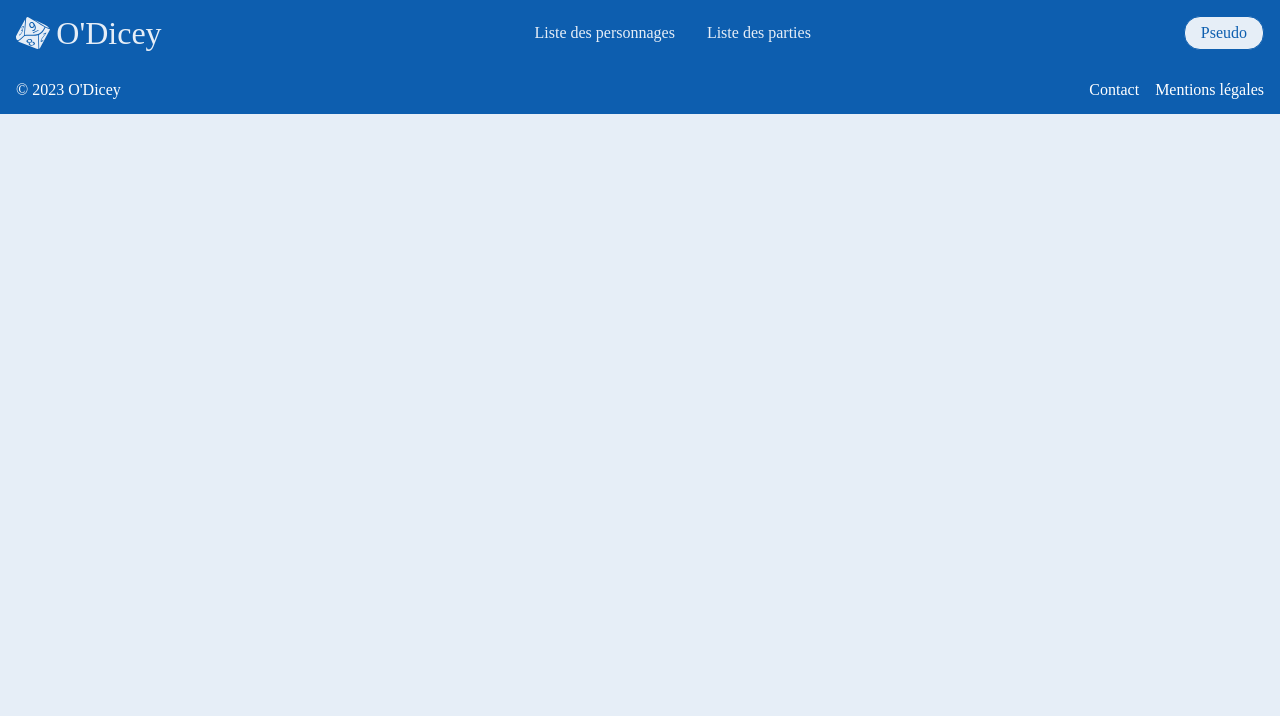
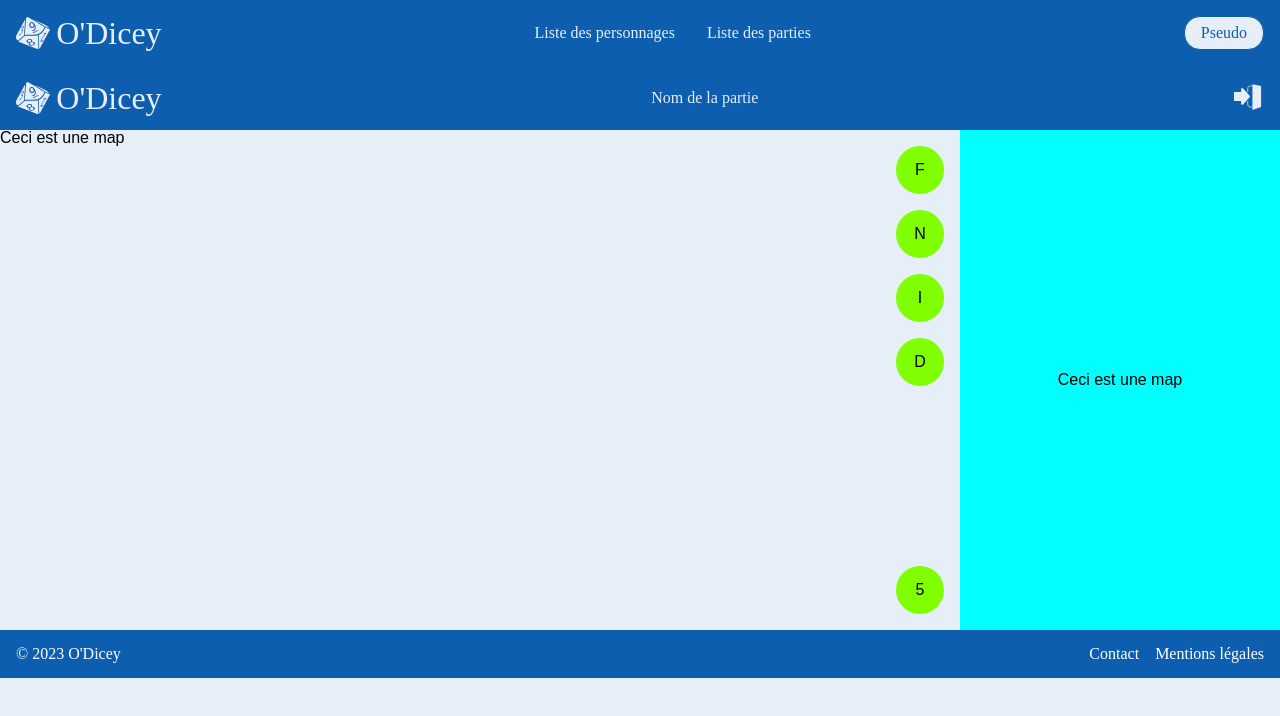
Before and after one commit to Syd-ny/O-Dicey-front, a React (Vite) app: page /game in a window 1280 px wide. Shown: the top 716 px of the page. Built offline with nearby package versions, Linux system fonts and the light colour scheme; a web font is replaced by a local one.

Commit message:
Work in progress: game screen

```diff
--- a/src/components/App/App.jsx
+++ b/src/components/App/App.jsx
@@ -5,6 +5,7 @@ import Header from "../Header/Header";
 import Home from "../Home/Home";
 import UserForm from "../UserForm/UserForm";
 import CharacterList from "../CharacterList/CharacterList";
+import Game from "../Game/Game";
 
 function App() {
   return (
@@ -16,6 +17,7 @@ function App() {
           <Route path="/register" element={<UserForm formType="subscribe" />} />
           <Route path="/login" element={<UserForm formType="login" />} />
           <Route path="/characters" element={<CharacterList />} />
+          <Route path="/game" element={<Game />} />
         </Routes>
       </div>
       <Footer />
--- /dev/null
+++ b/src/components/Game/Game.jsx
@@ -0,0 +1,19 @@
+import GameHeader from "./GameHeader/GameHeader";
+import GameMap from "./GameMap/GameMap";
+import GameTabs from "./GameTabs/GameTabs";
+
+import './Game.scss';
+
+const Game = () => {
+  return (
+    <div className="game">
+      <GameHeader />
+      <div className="game-main">
+        <GameMap />
+        <GameTabs />
+      </div>
+    </div>
+  );
+};
+
+export default Game;
--- /dev/null
+++ b/src/components/Game/Game.scss
@@ -0,0 +1,20 @@
+.game {
+  width: 100%;
+
+  &-main {
+    display: grid;
+    grid-template-columns: 1fr;
+  }
+
+  @media (min-width: 768px) {
+    &-main {
+      grid-template-columns: 3fr 1fr;
+    }
+  }
+
+  &-map {
+    @media (max-width: 767px) {
+      display: none;
+    }
+  }
+}
--- /dev/null
+++ b/src/components/Game/GameHeader/GameHeader.jsx
@@ -0,0 +1,23 @@
+import { Link } from 'react-router-dom';
+import logo from '../../../assets/ten-sided-dice.svg';
+import exit from '../../../assets/exit-icon.svg';
+import './GameHeader.scss';
+
+const GameHeader = () => {
+  return (
+    <header className="header">
+      <div className="header-brand">
+        <img src={logo} />
+        <h1 className="header-title header-title-game">
+          <Link to="/">O'Dicey</Link>
+        </h1>
+      </div>
+      <div className="header-game-name"><h2>Nom de la partie</h2></div>
+      <div className="header-game-exit">
+        <img src={exit} />
+      </div>
+    </header>
+  );
+};
+
+export default GameHeader;
--- /dev/null
+++ b/src/components/Game/GameHeader/GameHeader.scss
@@ -0,0 +1,28 @@
+.header-title-game {
+  display: none;
+
+  @media (min-width: 768px) {
+    display: initial;
+  }
+}
+
+.header-game {
+  &-exit {
+    margin-right: 0.5rem;
+    @media (min-width: 768px) {
+      margin-right: 1rem;
+    }
+
+    img {
+      width: 2rem;
+      height: 2rem;
+    }
+
+    &:hover {
+      cursor: pointer;
+      img {
+        filter: brightness(85%);
+      }
+    }
+  }
+}
--- /dev/null
+++ b/src/components/Game/GameMap/GameMap.jsx
@@ -0,0 +1,9 @@
+const GameMap = () => {
+  return (
+    <div className="game-map">
+      <h1>Ceci est une map</h1>
+    </div>
+  );
+};
+
+export default GameMap;
--- /dev/null
+++ b/src/components/Game/GameTabs/GameTabs.jsx
@@ -0,0 +1,47 @@
+import GameMap from '../GameMap/GameMap';
+import './GameTabs.scss';
+
+const GameTabs = () => {
+  return (
+    <div className="game-tabs">
+      <header className="game-tabs-nav">
+        <nav>
+          <div className="player-top">
+            <a href="#" className="player player-mobile">
+              <span className="tab-text">Carte</span>
+              <span className="tab-icon">C</span>
+            </a>
+            <a href="#" className="player">
+              <span className="tab-text">Feuille de personnage</span>
+              <span className="tab-icon">F</span>
+            </a>
+            <a href="#" className="player player-mobile">
+              <span className="tab-text">Coterie</span>
+              <span className="tab-icon">C</span>
+            </a>
+          </div>
+          <div className="player-bottom">
+            <a href="#" className="player">
+            <span className="tab-text">Notes</span>
+            <span className="tab-icon">N</span>
+            </a>
+            <a href="#" className="player">
+            <span className="tab-text">Inventaire</span>
+            <span className="tab-icon">I</span>
+            </a>
+            <a href="#" className="player">
+            <span className="tab-text">Lancé de dés</span>
+            <span className="tab-icon">D</span>
+            </a>
+          </div>
+          <a href="#" className="dm">5</a>
+        </nav>
+      </header>
+      <div className="game-tabs-content">
+        <GameMap />
+      </div>
+    </div>
+  );
+};
+
+export default GameTabs;
--- /dev/null
+++ b/src/components/Game/GameTabs/GameTabs.scss
@@ -0,0 +1,143 @@
+.game-tabs {
+  display: flex;
+  justify-content: center;
+  align-items: center;
+
+  position: relative;
+
+  height: 500px;
+  background-color: aqua;
+
+  @media (max-width: 767px) {
+    &-nav {
+      nav {
+        .tab {
+          &-text {
+            display: initial;
+          }
+
+          &-icon {
+            display: none;
+          }
+        }
+
+        .player {
+          text-align: center;
+
+          &-top,
+          &-bottom {
+            display: flex;
+            justify-content: space-evenly;
+            align-items: center;
+            width: 100%;
+            height: 2rem;
+            background-color: aliceblue;
+
+            a {
+              display: flex;
+              justify-content: center;
+              align-items: center;
+              padding: 0 0.5rem;
+              border-bottom: 0.2rem solid aliceblue;
+              border-top: 0.2rem solid aliceblue;
+              height: 100%;
+              box-sizing: border-box;
+            }
+          }
+
+          &-top {
+            position: absolute;
+            top: 0;
+            left: 0;
+
+            a:hover {
+              border-bottom: 0.2rem solid red;
+            }
+          }
+
+          &-bottom {
+            position: absolute;
+            bottom: 0;
+            left: 0;
+
+            a:hover {
+              border-top: 0.2rem solid red;
+            }
+          }
+        }
+      }
+
+      .dm {
+        display: none;
+      }
+    }
+
+    &-content {
+      .game-map {
+        display: initial;
+      }
+    }
+  }
+
+
+  &-content {
+    display: flex;
+    justify-content: center;
+    align-items: center;
+    height: calc(100% - 4rem);
+  }
+
+  @media (min-width: 768px) {
+    &-nav {
+      nav {
+        position: absolute;
+        top: 1rem;
+        left: -4rem;
+
+        display: flex;
+        flex-direction: column;
+        gap: 1rem;
+        height: 100%;
+
+        a {
+          background-color: chartreuse;
+          width: 3rem;
+          height: 3rem;
+          border-radius: 50%;
+          display: flex;
+          justify-content: center;
+          align-items: center;
+        }
+      }
+
+      .tab {
+        &-text {
+          display: none;
+        }
+
+        &-icon {
+          display: initial;
+        }
+      }
+
+      .player {
+
+        &-mobile {
+          display: none;
+        }
+
+        &-top,
+        &-bottom {
+          display: flex;
+          flex-direction: column;
+          gap: 1rem;
+        }
+      }
+
+      .dm {
+        position: absolute;
+        bottom: 2rem;
+      }
+    }
+  }
+}
```
Also changed, not shown: src/assets/exit-icon.svg (added).
